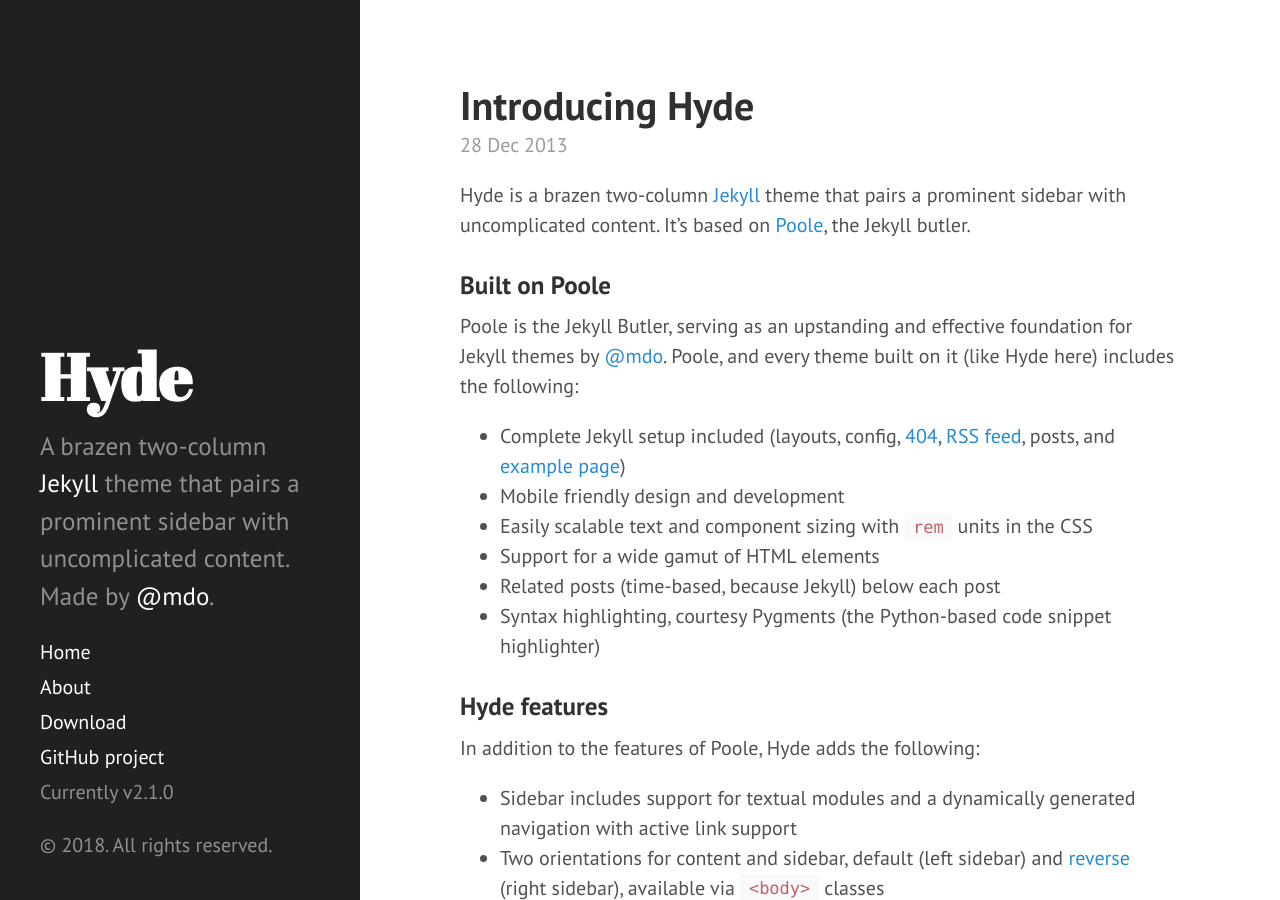
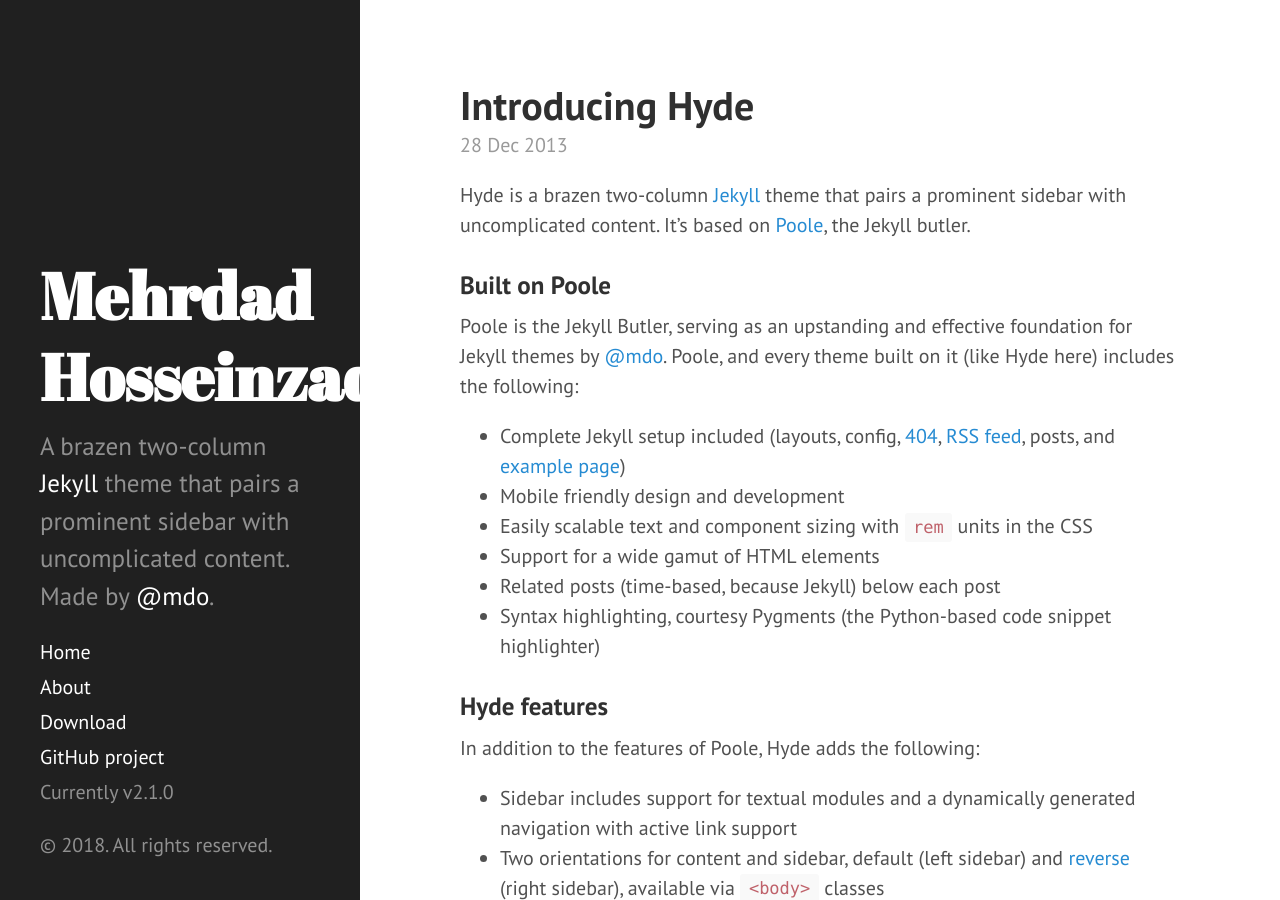
Before and after one commit to mehrdad-h/mehrdad-h.github.io, a Jekyll site: the page built from index.html, in a window 1280 px wide and 900 px high. Built offline with Jekyll 4.4.1, drawn with Linux system fonts in a browser that asks for light colours; Markdown is read by kramdown in place of the engine named in the settings; the list of posts is cut into pages by our own code.

Commit message:
Update _config.yml
name fixed

```diff
--- a/_config.yml
+++ b/_config.yml
@@ -7,7 +7,7 @@
 #relative_permalinks: true
 
 # Setup
-title:            Hyde
+title:            Mehrdad <br> Hosseinzadeh
 tagline:          'A Jekyll theme'
 description:      'A brazen two-column <a href="http://jekyllrb.com" target="_blank">Jekyll</a> theme that pairs a prominent sidebar with uncomplicated content. Made by <a href="https://twitter.com/mdo" target="_blank">@mdo</a>.'
 url:              http://hyde.getpoole.com
```
